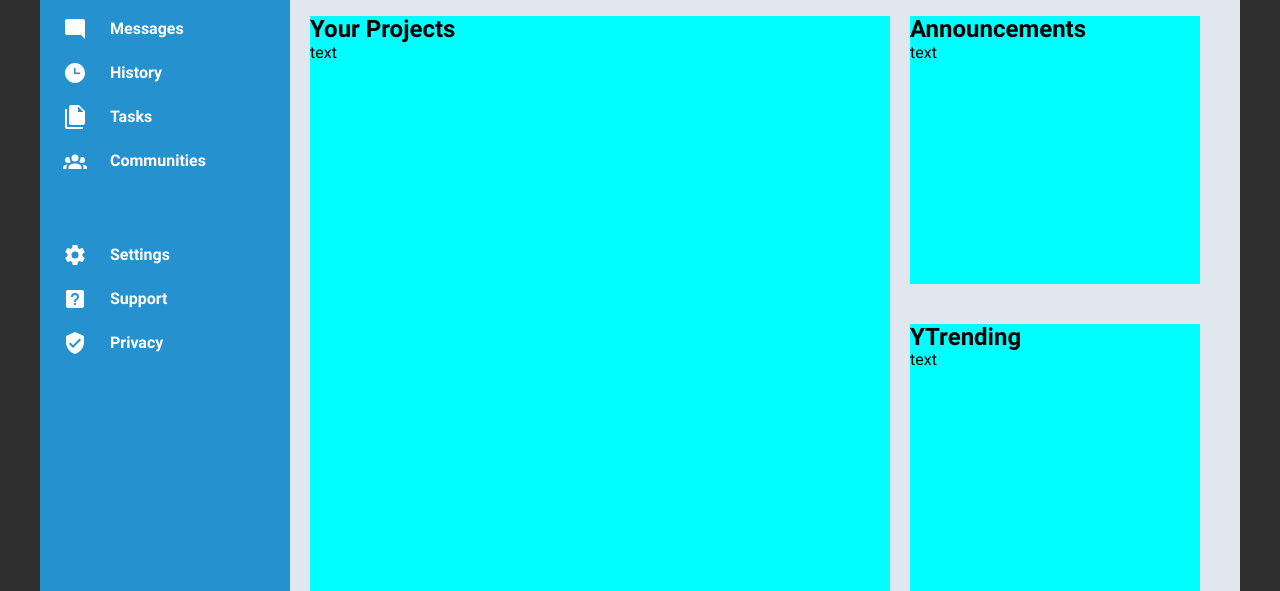
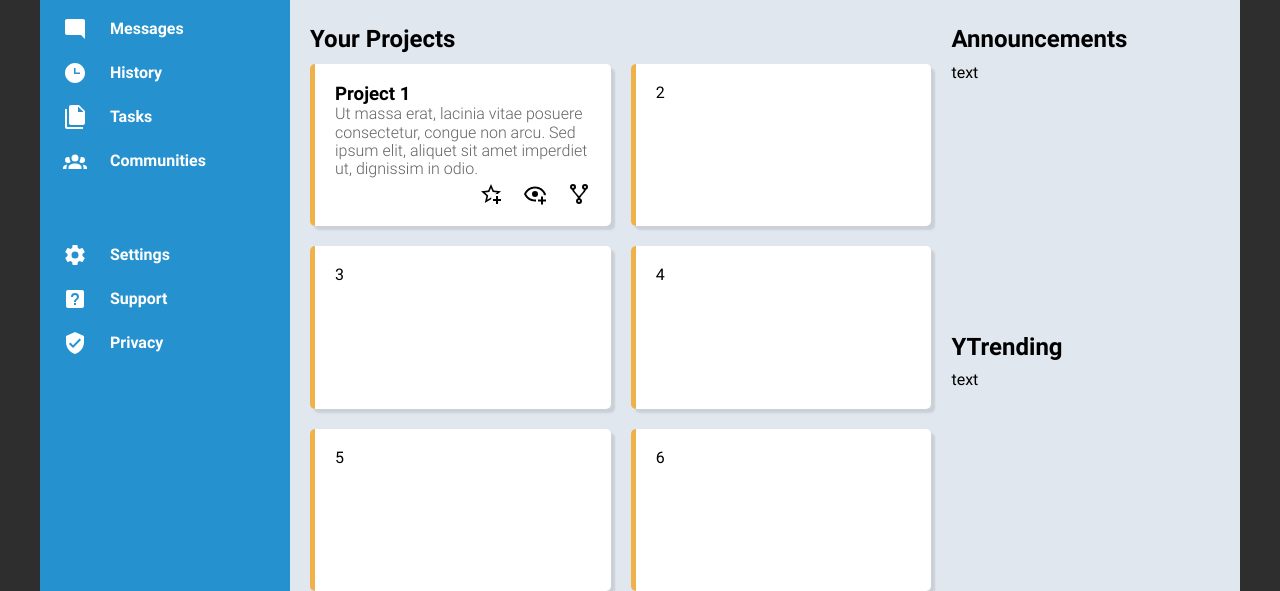
Before and after one commit to sky-pose-rick/grid-admin-panel, a plain HTML site: page index.html in a window 1280 px wide. Shown: the part 209-800 px from the top of the page. Drawn offline with Linux system fonts and the light colour scheme.

Commit message:
style cards for the project section

```diff
--- a/index.html
+++ b/index.html
@@ -100,17 +100,40 @@
     </div>
   </header>
   <main>
-    <section class="projects">
+    <section>
       <h2>Your Projects</h2>
-      <div>text</div>
+      <div class="projects">
+        <div class="card">
+          <h3>Project 1</h3>
+          <p>
+            Ut massa erat, lacinia vitae posuere consectetur, congue non arcu. Sed ipsum elit, aliquet sit amet imperdiet ut, dignissim in odio.
+          </p>
+          <div class="card-footer">
+            <svg style="width:24px;height:24px" viewBox="0 0 24 24">
+              <path fill="currentColor" d="M5.8 21L7.4 14L2 9.2L9.2 8.6L12 2L14.8 8.6L22 9.2L18.8 12H18C17.3 12 16.6 12.1 15.9 12.4L18.1 10.5L13.7 10.1L12 6.1L10.3 10.1L5.9 10.5L9.2 13.4L8.2 17.7L12 15.4L12.5 15.7C12.3 16.2 12.1 16.8 12.1 17.3L5.8 21M17 14V17H14V19H17V22H19V19H22V17H19V14H17Z" />
+            </svg>
+            <svg style="width:24px;height:24px" viewBox="0 0 24 24">
+              <path fill="currentColor" d="M12,4.5C7,4.5 2.73,7.61 1,12C2.73,16.39 7,19.5 12,19.5C12.36,19.5 12.72,19.5 13.08,19.45C13.03,19.13 13,18.82 13,18.5C13,18.14 13.04,17.78 13.1,17.42C12.74,17.46 12.37,17.5 12,17.5C8.24,17.5 4.83,15.36 3.18,12C4.83,8.64 8.24,6.5 12,6.5C15.76,6.5 19.17,8.64 20.82,12C20.7,12.24 20.56,12.45 20.43,12.68C21.09,12.84 21.72,13.11 22.29,13.5C22.56,13 22.8,12.5 23,12C21.27,7.61 17,4.5 12,4.5M12,9A3,3 0 0,0 9,12A3,3 0 0,0 12,15A3,3 0 0,0 15,12A3,3 0 0,0 12,9M18,14.5V17.5H15V19.5H18V22.5H20V19.5H23V17.5H20V14.5H18Z" />
+            </svg>
+            <svg style="width:24px;height:24px" viewBox="0 0 24 24">
+              <path fill="currentColor" d="M6,2A3,3 0 0,1 9,5C9,6.28 8.19,7.38 7.06,7.81C7.15,8.27 7.39,8.83 8,9.63C9,10.92 11,12.83 12,14.17C13,12.83 15,10.92 16,9.63C16.61,8.83 16.85,8.27 16.94,7.81C15.81,7.38 15,6.28 15,5A3,3 0 0,1 18,2A3,3 0 0,1 21,5C21,6.32 20.14,7.45 18.95,7.85C18.87,8.37 18.64,9 18,9.83C17,11.17 15,13.08 14,14.38C13.39,15.17 13.15,15.73 13.06,16.19C14.19,16.62 15,17.72 15,19A3,3 0 0,1 12,22A3,3 0 0,1 9,19C9,17.72 9.81,16.62 10.94,16.19C10.85,15.73 10.61,15.17 10,14.38C9,13.08 7,11.17 6,9.83C5.36,9 5.13,8.37 5.05,7.85C3.86,7.45 3,6.32 3,5A3,3 0 0,1 6,2M6,4A1,1 0 0,0 5,5A1,1 0 0,0 6,6A1,1 0 0,0 7,5A1,1 0 0,0 6,4M18,4A1,1 0 0,0 17,5A1,1 0 0,0 18,6A1,1 0 0,0 19,5A1,1 0 0,0 18,4M12,18A1,1 0 0,0 11,19A1,1 0 0,0 12,20A1,1 0 0,0 13,19A1,1 0 0,0 12,18Z" />
+            </svg>
+          </div>
+        </div>
+        <div class="card">2</div>
+        <div class="card">3</div>
+        <div class="card">4</div>
+        <div class="card">5</div>
+        <div class="card">6</div>
+      </div>
     </section>
-    <section class="news">
+    <section>
       <h2>Announcements</h2>
-      <div>text</div>
+      <div class="news">text</div>
     </section>
-    <section class="users">
+    <section>
       <h2>YTrending</h2>
-      <div>text</div>
+      <div class="users">text</div>
     </section>
   </main>
 </body>
--- a/styles/main.css
+++ b/styles/main.css
@@ -1,13 +1,49 @@
 h2 {
+	padding: 10px 0px;
+	margin: 0;
+}
+
+section {
+	margin-top: 40px;
+	display: grid;
+	grid-template-rows: auto 1fr;
+}
+
+section:first-child {
+	grid-row: 1/3;
+}
+
+.projects {
+	display: grid;
+	grid-template: 1fr 1fr 1fr / 1fr 1fr;
+	grid-gap: 20px 20px;
+}
+
+.card {
+	background-color: white;
+	display: grid;
+	grid-template-rows: auto 1fr auto;
+	border-radius: 5px;
+	border-left: #efb148 5px solid;
+	box-shadow: #cbd0d6 4px 4px 2px;
+	padding: 20px;
+}
+
+.card h3{
   padding: 0;
   margin: 0;
 }
 
-section {
-	background-color: aqua;
-	margin-top: 40px;
+.card p {
+	padding: 0;
+	margin: 0;
+	color: #636363;
+	font-weight: lighter;
 }
 
-.projects {
-	grid-row: 1/3;
+.card-footer {
+	display: grid;
+	grid-template-columns: auto auto auto;
+	justify-content: flex-end;
+	column-gap: 20px;
 }
--- a/styles/style.css
+++ b/styles/style.css
@@ -39,7 +39,7 @@ header {
 main {
 	display: grid;
 	grid-template-rows: 1fr 1fr;
-	grid-template-columns: 2fr 1fr;
+  grid-template-columns: 2.5fr 1fr;
 	margin: 0 40px 0 20px;
 	column-gap: 20px;
 }
```
